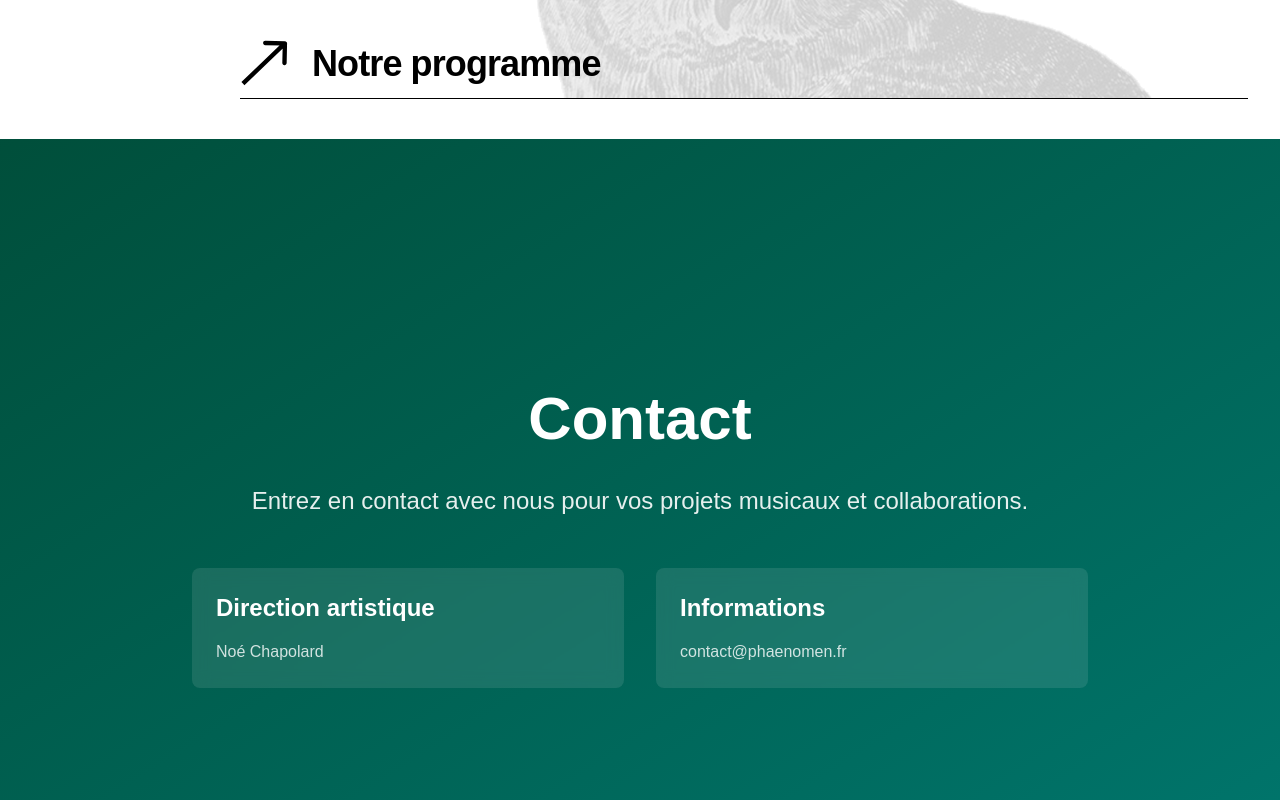
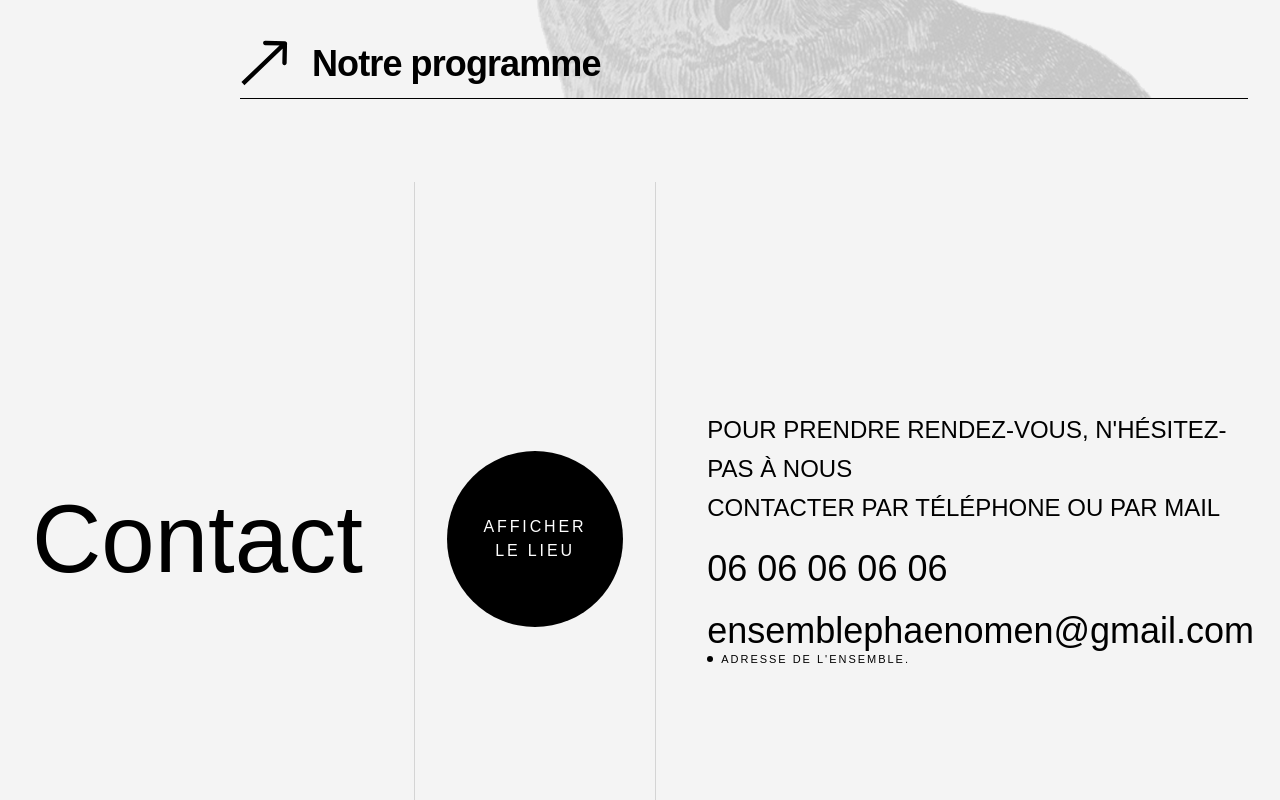
Before and after one commit to EnsemblePhaenomen/phaenomen-website, a Next.js app: page / in a window 1280 px wide. Shown: the part 5260-6060 px from the top of the page. Built offline with nearby package versions, Linux system fonts and the light colour scheme; a web font is replaced by a local one.

Commit message:
many more styling

```diff
--- a/app/Components/(ui)/Animations/ScrollLinkedText.tsx
+++ b/app/Components/(ui)/Animations/ScrollLinkedText.tsx
@@ -38,7 +38,7 @@ export default function ScrollLinkedText() {
   return (
     <section
       ref={sectionRef}
-      className="relative bg-white"
+      className="relative bg-[#f4f4f4]"
       style={{ height: isMobile ? '200vh' : '300vh' }}
     >
       <div className="sticky top-0 flex h-screen items-center justify-center px-4">
--- a/app/Components/Header/HeaderBackground.tsx
+++ b/app/Components/Header/HeaderBackground.tsx
@@ -5,8 +5,8 @@ interface HeaderBackgroundProps {
 export default function HeaderBackground({ isVisible }: HeaderBackgroundProps) {
   return (
     <div
-      className={`fixed inset-x-0 top-0 h-20 bg-white transition-opacity duration-300 z-40 ${
-        isVisible ? 'opacity-100' : 'opacity-0'
+      className={`fixed inset-x-0 top-0 h-20 bg-[#f4f4f4]/60 backdrop-blur-md transition-opacity duration-300 z-40 ${
+        isVisible ? 'opacity-95' : 'opacity-0'
       }`}
     />
   );
--- a/app/Components/Sections/ContactSection.tsx
+++ b/app/Components/Sections/ContactSection.tsx
@@ -1,29 +1,59 @@
 export default function ContactSection() {
   return (
-    <section
-      id="contact"
-      className="min-h-screen bg-gradient-to-br from-emerald-900 to-teal-700 flex items-center justify-center"
-    >
-      <div className="container mx-auto px-6 py-20">
-        <div className="max-w-4xl mx-auto text-center text-white">
-          <h2 className="text-4xl md:text-6xl font-bold mb-8">
-            Contact
-          </h2>
-          <p className="text-xl md:text-2xl leading-relaxed opacity-90 mb-12">
-            Entrez en contact avec nous pour vos projets musicaux et collaborations.
+<section className="min-h-screen bg-[#f4f4f4] flex items-center">
+  <div className="w-full max-w-7xl mx-auto px-8">
+
+    <div className="flex">
+
+      {/* LEFT – 2/5 */}
+      <div className="flex-[2] flex items-center justify-center pr-[4vw] ">
+        <h1 className="text-2xl md:text-8xl leading-none ">
+          Contact
+        </h1>
+      </div>
+
+      {/* CENTER – 1/5 – grande hauteur + bouton centré */}
+      <div className="flex-[1] border-x border-neutral-300 flex items-center justify-center h-[713px]  px-8">
+        <button
+          className="h-44 w-44 rounded-full bg-black text-white flex flex-col items-center justify-center text-1xl uppercase tracking-[0.18em]"
+        >
+          AFFICHER<br />LE LIEU
+        </button>
+      </div>
+
+      {/* RIGHT – 2/5 */}
+      <div className="flex-[2] flex items-center justify-center pl-[4vw] ">
+        <div className="max-w-fit space-y-6">
+
+          <p className="text-2xl  uppercase leading-relaxed">
+            POUR PRENDRE RENDEZ-VOUS, N&apos;HÉSITEZ-PAS À NOUS<br />
+            CONTACTER PAR TÉLÉPHONE OU PAR MAIL
           </p>
-          <div className="grid md:grid-cols-2 gap-8 text-left">
-            <div className="bg-white/10 backdrop-blur-sm rounded-lg p-6">
-              <h3 className="text-2xl font-semibold mb-4">Direction artistique</h3>
-              <p className="opacity-80">Noé Chapolard</p>
-            </div>
-            <div className="bg-white/10 backdrop-blur-sm rounded-lg p-6">
-              <h3 className="text-2xl font-semibold mb-4">Informations</h3>
-              <p className="opacity-80">contact@phaenomen.fr</p>
-            </div>
+
+          <p className=" text-2xl lg:text-4xl leading-none">
+           06 06 06 06 06
+          </p>
+
+          <a
+            href="mailto:ensemblephaenomen@gmail.com"
+            className=" text-2xl lg:text-4xl "
+          >
+            ensemblephaenomen@gmail.com
+          </a>
+
+          <div className="flex items-center gap-2 text-[11px] tracking-[0.18em] uppercase">
+            <span className="h-[6px] w-[6px] rounded-full bg-black inline-block" />
+            ADRESSE DE L'ENSEMBLE.
           </div>
+
         </div>
       </div>
-    </section>
+
+    </div>
+
+  </div>
+</section>
+
+
   );
 }
--- a/app/globals.css
+++ b/app/globals.css
@@ -2,7 +2,7 @@
 
 /* Design tokens: colors & responsive typography variables */
 :root {
-  --background: #ffffff;
+  --background: #f4f4f4;
   /* --foreground: #171717; */
 
   /* Hero typography (defaults) */
```
Also changed, not shown: app/data.ts (+17 -72 lines), 1 other file (tests, documents, lock files or other folders).
